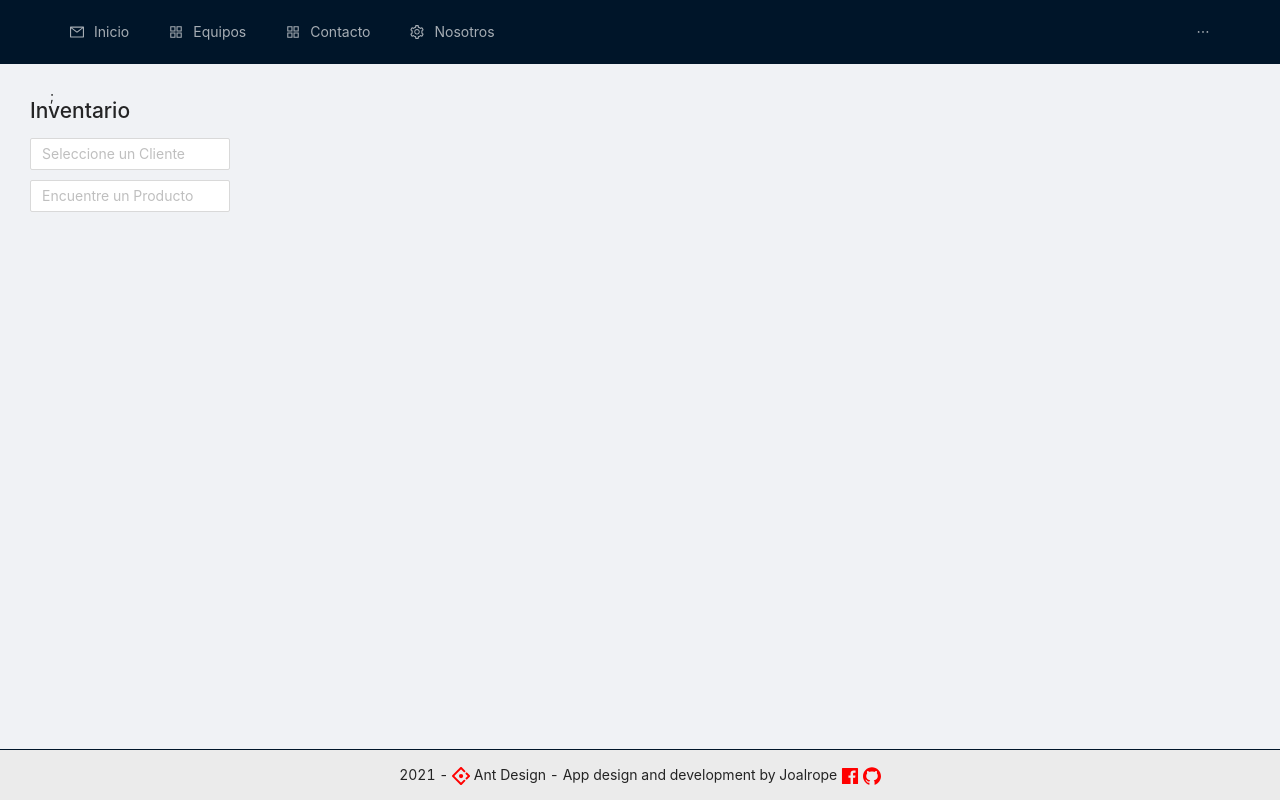
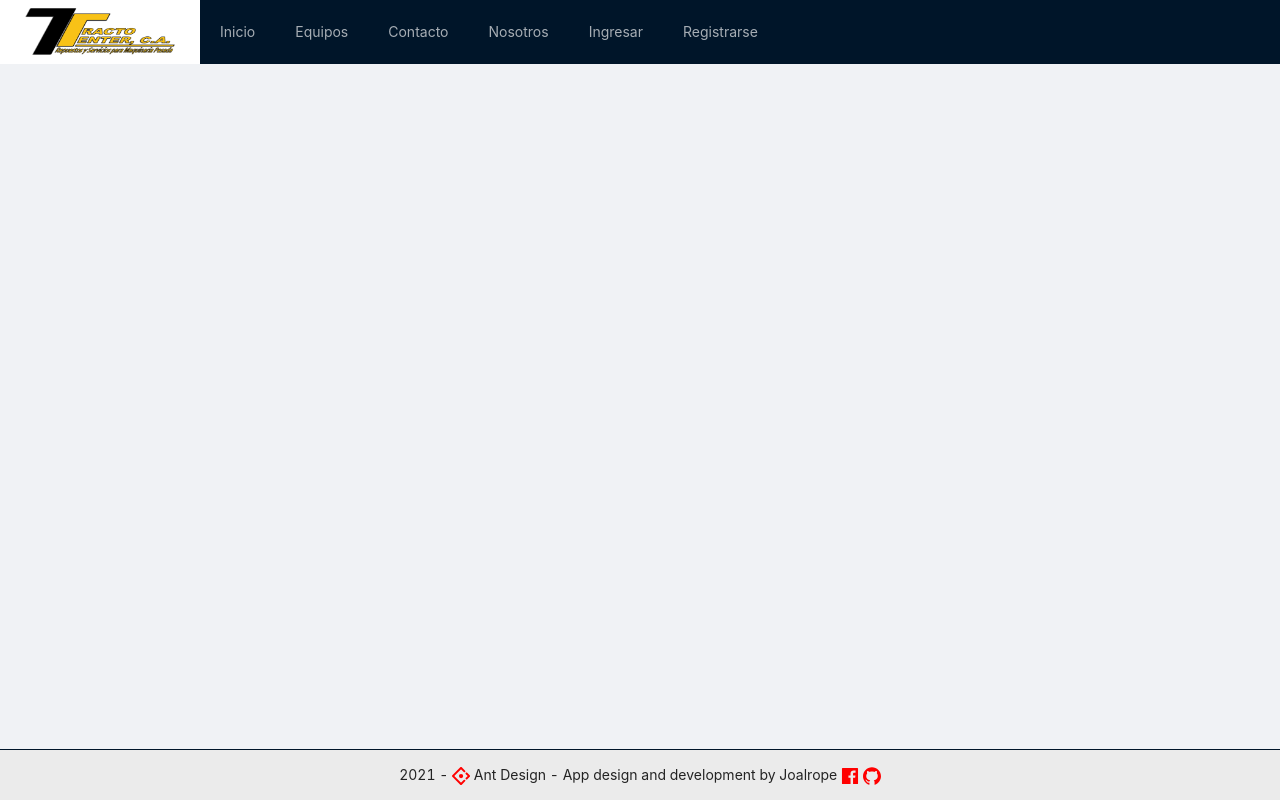
Before and after one commit to joalrope/tracto-parts, a React (Create React App) app: page /app/inventory in a window 1280 px wide. Built offline with nearby package versions, Linux system fonts and the light colour scheme; a web font is replaced by a local one.

Commit message:
layuout refact

```diff
--- a/src/actions/auth.js
+++ b/src/actions/auth.js
@@ -114,6 +114,12 @@ export const startHidePassForgot = () => {
   };
 };
 
+export const serCurrentPath = (path) => {
+  return (dispatch) => {
+    dispatch(currentPath(path))
+  }
+}
+
 const login = (user) => ({
   type: types.authlogin,
   payload: user,
@@ -136,3 +142,8 @@ const showPassForgotForm = (valVisible) => ({
   type: types.authShowPassForgot,
   payload: valVisible,
 });
+
+const currentPath = (path) => ({
+  type: types.authSetCurrentPath,
+  payload: path,
+})
--- a/src/layouts/AppLayout.jsx
+++ b/src/layouts/AppLayout.jsx
@@ -1,40 +1,90 @@
 import React, { useState } from 'react';
 import { Layout } from 'antd';
 import { FooterContent } from './FooterContent';
-import { HeaderContent } from './header-content/HeaderContent';
 import { SiderContent } from './SiderContent';
-import './app-layout.css';
+//import './app-layout.css';
 import { ContentContent } from './ContentContent';
-import { useSelector } from 'react-redux';
+
+import { Menu } from 'antd';
+import { useDispatch, useSelector } from 'react-redux';
+import { Link } from 'react-router-dom';
+//import { MailOutlined, AppstoreOutlined } from '@ant-design/icons';
+import { startLogout } from '../actions/auth';
+import { routes } from '../router/routes';
 
 const { Header, Footer, Sider, Content } = Layout;
 
 export const AppLayout = () => {
-  const { isLoggedIn } = useSelector((state) => state.auth);
+  //const history = useHistory();
+  const dispatch = useDispatch();
   const [collapsed, setCollapsed] = useState(false);
+  const { isLoggedIn, currentPath } = useSelector((state) => state.auth);
+
+  const handleClick = (e) => {
+    console.log(e.key)
+    if (e.key === '/') {
+      dispatch(startLogout());
+    }
+    // dispatch(serCurrentPath(window.location.pathname))
+    // history.push(currentPath)
+  };
 
   const onCollapse = () => {
     setCollapsed(!collapsed);
   };
+
+  const type = (isLoggedIn)? 'private' : 'public';
   return (
+    <Layout>
+      <Header>
+        <div className='--layout-logo__container'/>
+        <Menu className='--public-menu__container' onClick={handleClick} theme="dark" mode="horizontal" defaultSelectedKeys={[currentPath]}>
+          {routes.map((route) => {
+            console.log(type, route.type)
+            if (route.type === type) {
+              //const key = index + 1;
+              return <Menu.Item key={route.path} >
+                      {route.name}
+                      <Link to={route.path} />
+                    </Menu.Item>;
+            }
+          })}
+        </Menu>
+
+        {/* {isLoggedIn && (
+          <Menu className='--auth-menu__container' onClick={handleClick} selectedKeys={[currentPath]} mode='horizontal' theme='dark'>
+            <Menu.Item key='logout' icon={<MailOutlined />}>
+              <span>Salir</span>
+              <Link to='/' />
+            </Menu.Item>
+          </Menu>
+        )}
+        {!isLoggedIn && (
+          <Menu className='--auth-menu__container' onClick={handleClick} selectedKeys={[currentPath]} mode='horizontal' theme='dark'>
+            <Menu.Item key={5} icon={<MailOutlined />}>
+              <span>Ingresar</span>
+              <Link to='/login' />
+            </Menu.Item>
+            <Menu.Item key={6} icon={<AppstoreOutlined />}>
+              <span>Registrarse</span>
+              <Link to='/register' />
+            </Menu.Item>
+          </Menu>
+        )} */}
+      </Header>
     <Layout>
       {isLoggedIn && (
         <Sider collapsible collapsed={collapsed} onCollapse={onCollapse}>
           <SiderContent />
         </Sider>
       )}
-      <Layout>
-        <Header>
-          <HeaderContent />
-        </Header>
         <Content>
-          {' '}
           <ContentContent />
         </Content>
+      </Layout>
         <Footer>
           <FooterContent />
         </Footer>
-      </Layout>
     </Layout>
   );
 };
--- a/src/layouts/ContentContent.jsx
+++ b/src/layouts/ContentContent.jsx
@@ -1,11 +1,14 @@
 import React from 'react';
+import { useSelector } from 'react-redux';
 import { AppRouter } from '../router/AppRouter';
 
 export const ContentContent = () => {
-  const type = 'private';
+  const { isLoggedIn } = useSelector((state) => state.auth);
+
+  const type = (isLoggedIn)? 'private' : 'public';
   return (
     <div className='--layout__content'>
-      <AppRouter type={type} />
+      {isLoggedIn && <AppRouter type={type} />}
     </div>
   );
 };
--- a/src/layouts/SiderContent.jsx
+++ b/src/layouts/SiderContent.jsx
@@ -1,10 +1,11 @@
 import React from 'react';
 import { SiderMenu } from './SiderMenu';
+import './app-layout.css'
 
 export const SiderContent = () => {
   return (
-    <div className='--layout__sider'>
-      <div className='--layout__sider-logo'></div>
+    <div className='--layout-sider__container'>
+      {/* <div className='--layout__sider-logo'></div> */}
       <SiderMenu />
     </div>
   );
--- a/src/layouts/app-layout.css
+++ b/src/layouts/app-layout.css
@@ -1,5 +1,9 @@
-.ant-layout-sider {
-  min-height: 100vh;
+
+.ant-layout-header {
+  padding: 0 !important;
+}
+.--public-menu__container {
+  float: left;
 }
 
 .ant-layout-footer {
@@ -11,8 +15,11 @@
   padding: 14px 50px !important;
 }
 
-.--layout__sider-logo {
-  min-height: 64px;
+.--layout-logo__container {
+  float: left;
+  width: 200px;
+  height: 64px;
+  margin: 0;
   background-color: #fff;
   background-image: url('../assets/images/logo.png');
   background-repeat: no-repeat;
@@ -25,8 +32,13 @@
   padding: 30px;
 }
 
-.--menu-options__container {
+.--header-content__container {
   display: flex;
   flex-direction: row;
   justify-content: space-between;
 }
+
+.--auth-menu__container{
+
+  margin-right: 30px !important;
+}
--- a/src/layouts/header-content/AuthOptions.jsx
+++ /dev/null
@@ -1,43 +0,0 @@
-import React, { useState } from 'react';
-import { Link } from 'react-router-dom';
-import { Menu } from 'antd';
-import { MailOutlined, AppstoreOutlined } from '@ant-design/icons';
-import { useDispatch, useSelector } from 'react-redux';
-import { startLogout } from '../../actions/auth';
-
-export const AuthOptions = () => {
-  const dispatch = useDispatch();
-  const [current, setCurrent] = useState('home');
-  const { isLoggedIn, currentPath } = useSelector((state) => state.auth);
-
-  const handleClick = (e) => {
-    setCurrent(e.key);
-    if (e.key === 'logout') {
-      dispatch(startLogout());
-    }
-  };
-  return (
-    <div className='--auth-options__container'>
-      {isLoggedIn && (
-        <Menu onClick={handleClick} selectedKeys={[currentPath]} mode='horizontal' theme='dark'>
-          <Menu.Item key='logout' icon={<MailOutlined />}>
-            <span>Salir</span>
-            <Link to='/' />
-          </Menu.Item>
-        </Menu>
-      )}
-      {!isLoggedIn && (
-        <Menu onClick={handleClick} selectedKeys={[current]} mode='horizontal' theme='dark'>
-          <Menu.Item key='login' icon={<MailOutlined />}>
-            <span>Ingresar</span>
-            <Link to='/login' />
-          </Menu.Item>
-          <Menu.Item key='register' icon={<AppstoreOutlined />}>
-            <span>Registrarse</span>
-            <Link to='/register' />
-          </Menu.Item>
-        </Menu>
-      )}
-    </div>
-  );
-};
--- a/src/layouts/header-content/HeaderContent.jsx
+++ /dev/null
@@ -1,10 +0,0 @@
-import React from 'react';
-import { HeaderMenu } from './HeaderMenu';
-
-export const HeaderContent = () => {
-  return (
-    <div className='--header-content__container'>
-      <HeaderMenu />;
-    </div>
-  );
-};
--- a/src/layouts/header-content/HeaderMenu.jsx
+++ /dev/null
@@ -1,12 +0,0 @@
-import React from 'react';
-import { AuthOptions } from './AuthOptions';
-import { PublicOptions } from './PublicOptions';
-
-export const HeaderMenu = () => {
-  return (
-    <div className='--menu-options__container'>
-      <PublicOptions />
-      <AuthOptions />
-    </div>
-  );
-};
--- a/src/layouts/header-content/PublicOptions.jsx
+++ /dev/null
@@ -1,35 +0,0 @@
-import React, { useState } from 'react';
-import { Link } from 'react-router-dom';
-import { Menu } from 'antd';
-import { MailOutlined, AppstoreOutlined, SettingOutlined } from '@ant-design/icons';
-
-export const PublicOptions = () => {
-  const [current, setCurrent] = useState('home');
-
-  const handleClick = (e) => {
-    setCurrent(e.key);
-  };
-
-  return (
-    <div className='--public-options__container'>
-      <Menu onClick={handleClick} selectedKeys={[current]} mode='horizontal' theme='dark'>
-        <Menu.Item key='/home' icon={<MailOutlined />}>
-          <span>Inicio</span>
-          <Link to='/home' />
-        </Menu.Item>
-        <Menu.Item key='/equipment' icon={<AppstoreOutlined />}>
-          <span>Equipos</span>
-          <Link to='/equipment' />
-        </Menu.Item>
-        <Menu.Item key='/contact' icon={<AppstoreOutlined />}>
-          <span>Contacto</span>
-          <Link to='/contact' />
-        </Menu.Item>
-        <Menu.Item key='/about' icon={<SettingOutlined />}>
-          <span>Nosotros</span>
-          <Link to='/about' />
-        </Menu.Item>
-      </Menu>
-    </div>
-  );
-};
--- a/src/reducers/authReducer.js
+++ b/src/reducers/authReducer.js
@@ -55,6 +55,12 @@ export const authReducer = (state = initialState, action) => {
         PassForgotVisible: action.payload,
       };
 
+    case types.authSetCurrentPath:
+      return {
+        ...state,
+        currentPath: action.payload
+      }
+
     default:
       return state;
   }
--- a/src/router/routes.js
+++ b/src/router/routes.js
@@ -34,6 +34,30 @@ import {
 export const routes = [
   {
     key: 1,
+    path: '/home',
+    type: 'public',
+    name: 'Inicio',
+    icon: HomeOutlined,
+    component: Home,
+  },
+  {
+    key: 2,
+    path: '/equipment',
+    type: 'public',
+    name: 'Equipos',
+    icon: MacCommandOutlined,
+    component: Equipment,
+  },
+  {
+    key: 3,
+    path: '/contact',
+    type: 'public',
+    name: 'Contacto',
+    icon: ContactsOutlined,
+    component: Contact,
+  },
+  {
+    key: 4,
     path: '/about',
     type: 'public',
     name: 'Nosotros',
@@ -41,15 +65,30 @@ export const routes = [
     component: About,
   },
   {
-    key: 2,
-    path: '/contact',
+    key: 5,
+    path: '/login',
     type: 'public',
-    name: 'Contacto',
-    icon: ContactsOutlined,
-    component: Contact,
+    name: 'Ingresar',
+    icon: LoginOutlined,
+    component: Login,
   },
   {
-    key: 3,
+  key: 6,
+  path: '/register',
+  type: 'public',
+  name: 'Registrarse',
+  icon: UserAddOutlined,
+    component: Register,
+  },
+  {
+  key: 7,
+  path: '/',
+  type: 'private',
+  name: 'Salir',
+  icon: UserAddOutlined,
+  },
+  {
+    key: 8,
     path: '/app/dashboard',
     type: 'private',
     name: 'Panel de Control',
@@ -57,31 +96,15 @@ export const routes = [
     component: Dashboard,
   },
   {
-    key: 4,
-    path: '/equipment',
-    type: 'public',
-    name: 'Equipos',
-    icon: MacCommandOutlined,
-    component: Equipment,
-  },
-  {
-    key: 5,
+    key: 9,
     path: '/forgot',
-    type: 'public',
+    type: 'auth',
     name: '',
     icon: RollbackOutlined,
     component: Forgot,
   },
   {
-    key: 6,
-    path: '/home',
-    type: 'public',
-    name: 'Inicio',
-    icon: HomeOutlined,
-    component: Home,
-  },
-  {
-    key: 7,
+    key: 10,
     path: '/app/inventory',
     type: 'private',
     name: 'Inventario',
@@ -89,15 +112,7 @@ export const routes = [
     component: Inventory,
   },
   {
-    key: 8,
-    path: '/login',
-    type: 'public',
-    name: 'Ingresar',
-    icon: LoginOutlined,
-    component: Login,
-  },
-  {
-    key: 9,
+    key: 10.5,
     path: '/app/products',
     type: 'private',
     name: 'Productos',
@@ -105,20 +120,12 @@ export const routes = [
     component: Products,
   },
   {
-    key: 10,
+    key: 11,
     path: '/app/quote',
     type: 'private',
     name: 'Cotizar',
     icon: DollarOutlined,
     component: Quote,
-  },
-  {
-    key: 11,
-    path: '/register',
-    type: 'public',
-    name: 'Registrarse',
-    icon: UserAddOutlined,
-    component: Register,
   },
   {
     key: 12,
--- a/src/types/types.js
+++ b/src/types/types.js
@@ -8,6 +8,7 @@ export const types = {
   authShowLogin: '[auth] Show Login form',
   authShowRegister: '[auth] Show Register form',
   authShowPassForgot: '[auth] Show Password Forgot form',
+  authSetCurrentPath: '[auth] Set Current Path',
 
   uiOpenModal: '[UI] Open modal',
   uiCloseModal: '[UI] Close modal',
```
